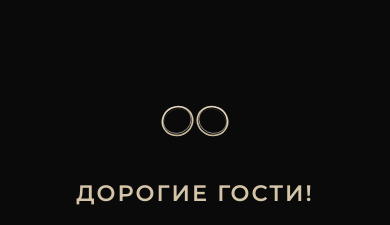
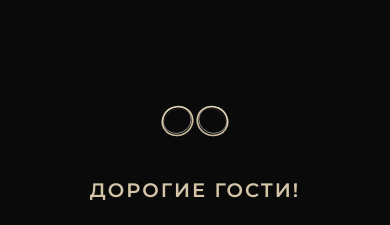
Before and after one commit to Kusungobu1x1/svadba.github.io, a plain HTML site: page index.html in a window 390 px wide. Shown: the part 619-844 px from the top of the page. Drawn offline with Linux system fonts and the light colour scheme; a web font is replaced by a local one.

Commit message:
Update styles.css

```diff
--- a/styles.css
+++ b/styles.css
@@ -481,7 +481,7 @@ form button:hover {
     .container { max-width: 95%; padding: 25px 15px; }
     .special { font-size: clamp(2.5em, 7vw, 3.5em) !important; }
     .name { font-size: clamp(1.3em, 4vw, 1.7em) !important; }
-    .section-title h2 { font-size: clamp(1.4em, 5vw, 1.8em); padding: 0 10px; }
+    .section-title h2 { font-size: clamp(1.2em, 5vw, 1.8em); padding: 0 10px; }
     .oval-photo { width: 220px; height: 290px; }
     .rings-icon { width: 70px; height: 50px; }
     .countdown-block { gap: 15px; }
```
